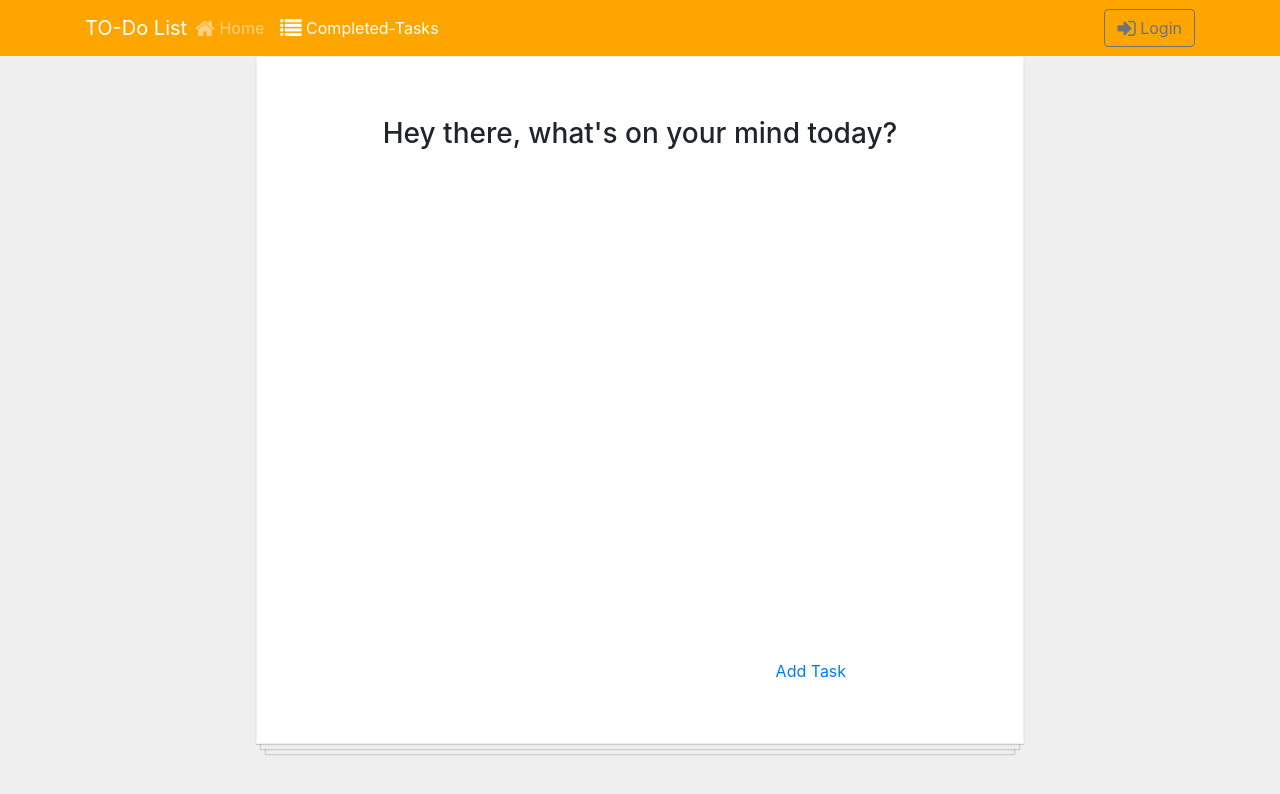
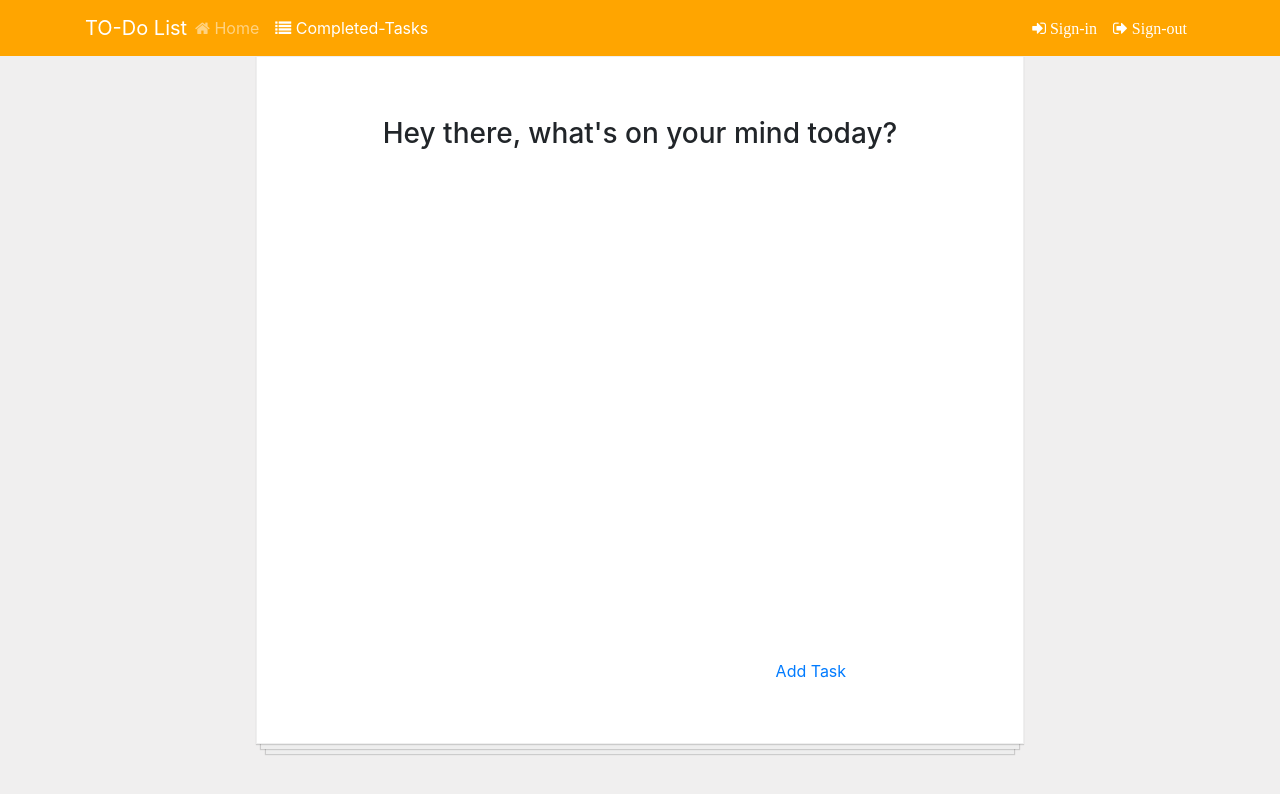
Before and after one commit to Chetanpaliwal22/To-Do-List-App, a React (Create React App) app: page /To-Do-List-App/completed-task in a window 1280 px wide. Shown: the top 794 px of the page. Built offline with nearby package versions, Linux system fonts and the light colour scheme; no server answers; the database is empty.

Commit message:
Added loading component

```diff
--- a/src/components/Header/Header.js
+++ b/src/components/Header/Header.js
@@ -20,22 +20,26 @@ class Header extends React.Component {
                         <Collapse navbar>
                             <Nav navbar className="headeritem">
                                 <NavItem>
-                                    <NavLink className="nav-link" to='/To-Do-List-App/home' onClick={() => toggleCompletedTaskMode(false)}><span className="fa fa-home fa-lg"></span> Home</NavLink>
+                                    <NavLink className="nav-link" to='/To-Do-List-App/home' onClick={() => toggleCompletedTaskMode(false)}><span className="fa fa-home fa-sm"></span> Home</NavLink>
                                 </NavItem>
                                 <NavItem>
-                                    <NavLink className="nav-link" to='/To-Do-List-App/completed-task' onClick={() => toggleCompletedTaskMode(true)}><span className="fa fa-list fa-lg"></span> Completed-Tasks</NavLink>
+                                    <NavLink className="nav-link" to='/To-Do-List-App/completed-task' onClick={() => toggleCompletedTaskMode(true)}><span className="fa fa-list fa-sm"></span> Completed-Tasks</NavLink>
                                 </NavItem>
                             </Nav>
                             <Nav className="ml-auto" navbar>
                                 {this.props.userInfo.userName !== '' ?
                                     <NavDropdown title={<span className="text-white">{this.props.userInfo.userName}</span>}>
                                         <NavDropdown.Item onClick={() => handleLogOut()}>Logout</NavDropdown.Item>
+                                        <NavDropdown.Item>About To-Do List</NavDropdown.Item>
                                     </NavDropdown>
-                                    : <NavItem>
-                                        <Button outline onClick={() => toggleLoginPopup(true)} >
-                                            <span className="fa fa-sign-in fa-lg"></span> Login
-                                        </Button>
-                                    </NavItem>}
+                                    : <Nav navbar>
+                                        <NavItem>
+                                            <NavLink className="nav-link fa fa-sign-in fa-sm" to='' onClick={() => toggleLoginPopup(true)}> Sign-in</NavLink>
+                                        </NavItem>
+                                        <NavItem>
+                                            <NavLink className="nav-link fa fa-sign-out fa-sm" to='' > Sign-out</NavLink>
+                                        </NavItem>
+                                    </Nav>}
                             </Nav>
                         </Collapse>
                     </div>
--- /dev/null
+++ b/src/components/Loading/Loading.js
@@ -0,0 +1,15 @@
+import React, { Component } from "react";
+
+class Loading extends Component {
+
+    render() {
+        return (
+            <div className="col-12 todo-list" >
+                <span className="fa fa-spinner fa-pulse fa-3x fa-fw text-primary"></span>
+                <p>Loading . . .</p>
+            </div>
+        )
+    }
+}
+
+export default Loading;
--- a/src/components/Main/Main.js
+++ b/src/components/Main/Main.js
@@ -5,6 +5,7 @@ import Header from '../Header/Header';
 import TaskForm from "../TaskForm/TaskForm";
 import Signin from '../Signin/Signin';
 import firebase from "firebase";
+import Loading from '../Loading/Loading'
 import './Main.css';
 import { Link } from 'react-router-dom';
 
@@ -21,6 +22,7 @@ class Main extends Component {
                 userEmail: '',
                 userId: ''
             },
+            isLoading: true,
             completedTaskMode: false,
             showLoginPopup: false,
             releaseVersion: '1.0'
@@ -47,8 +49,10 @@ class Main extends Component {
     toggleShowTaskFormMode = (mode) => this.setState({ showTaskForm: mode });
     updateUserInfo = (userInfo) => this.setState({ userInfo });
     toggleLoginPopup = (mode) => this.setState({ showLoginPopup: mode });
+    toggleLoadingMode = () => this.setState({ isLoading: !this.state.isLoading });
 
     handleLogOut = () => {
+        this.toggleLoadingMode();
         firebase.auth().signOut().then(function () {
             localStorage.removeItem("appToken");
             const userInfo = {
@@ -57,6 +61,7 @@ class Main extends Component {
                 userId: ''
             };
             this.updateUserInfo(userInfo);
+            this.toggleLoadingMode();
         }.bind(this));
     };
 
@@ -73,7 +78,8 @@ class Main extends Component {
             }
         })
         this.setState({
-            todos: list
+            todos: list,
+            isLoading: false
         })
     };
 
@@ -114,6 +120,8 @@ class Main extends Component {
             <div>
                 <Header toggleCompletedTaskMode={this.toggleCompletedTaskMode} toggleLoginPopup={this.toggleLoginPopup} handleLogOut={this.handleLogOut} {...this.state} />
                 <Signin toggleLoginPopup={this.toggleLoginPopup} {...this.state} updateUserInfo={this.updateUserInfo} />
+                {this.state.isLoading ?
+                    <Loading /> : <div>
                         {completedTaskMode ?
                             <div className="todo-list">
                                 {this.showHeaderText("Woo Hoo, You have completed following tasks!")}
@@ -130,7 +138,8 @@ class Main extends Component {
                                 <div className="todo-link">
                                     <Link onClick={() => this.toggleShowTaskFormMode(true)}>Add Task</Link>
                                 </div>
-                    </div>}
+                            </div>} </div>
+                }
             </div>
         )
     }
```
Lines whose indentation alone changed are shown as unchanged.
